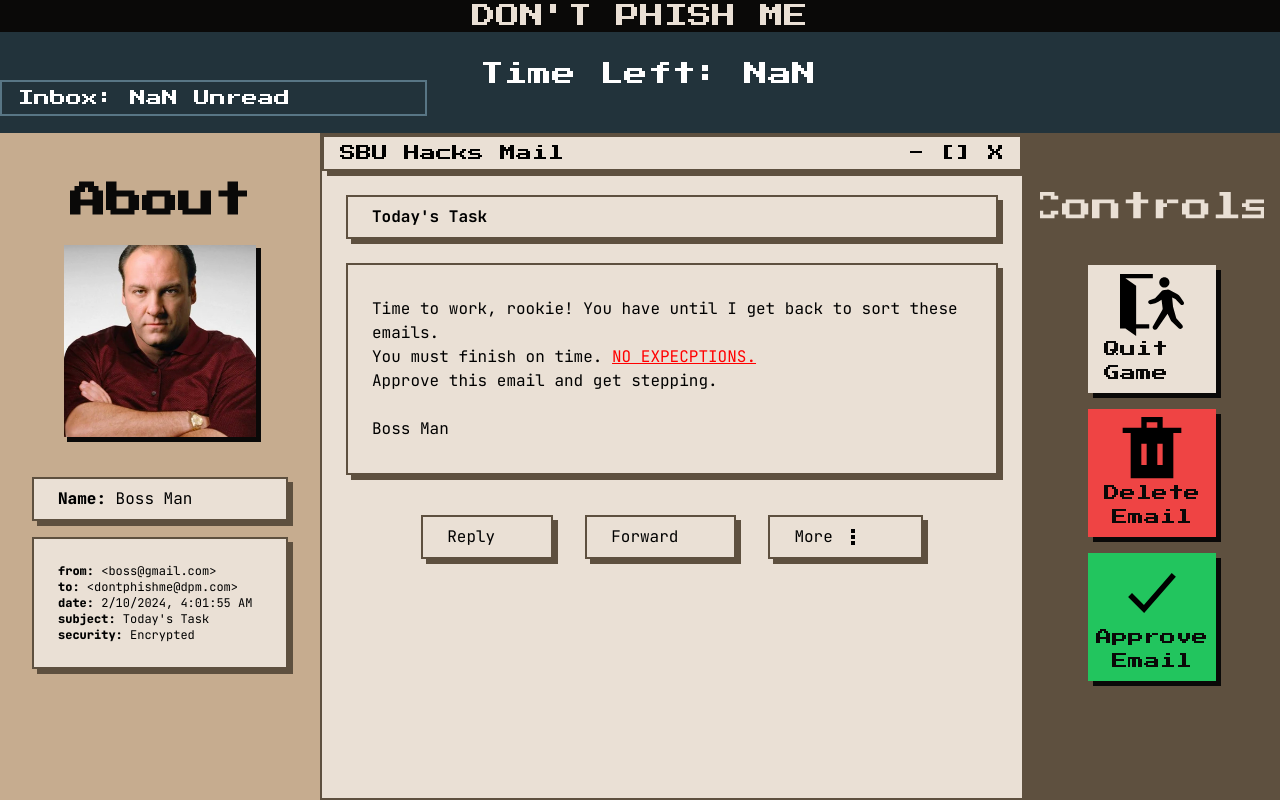
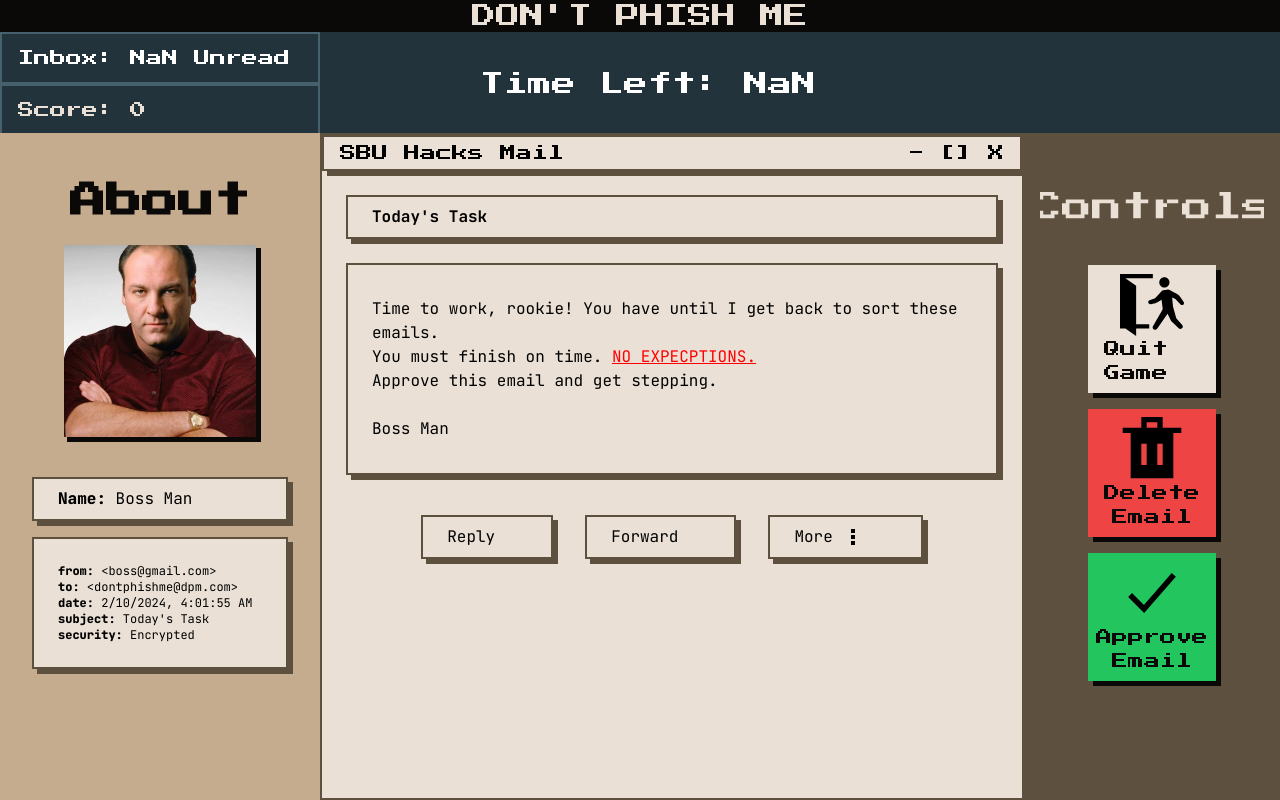
Before and after one commit to midoriengineer/Dont-Phish-Me-SBU-Hacks-2024, a React (Create React App) app in the folder client/: page /game in a window 1280 px wide. Built offline with nearby package versions, Linux system fonts and the light colour scheme.

Commit message:
Sound to Main Menu

```diff
--- a/client/src/pages/game_screen.jsx
+++ b/client/src/pages/game_screen.jsx
@@ -1,12 +1,9 @@
 import React, { useMemo, useState, useEffect } from 'react';
-import LoadingScreen from '../components/loading_screen';
 import Trash from '../assets/trash.svg';
 import Check from '../assets/check.svg';
 import Quit from '../assets/quit.svg';
 import Approve from '../assets/sounds/approve.wav';
 import Delete from '../assets/sounds/delete.wav';
-import GameOver from '../assets/sounds/game-over.wav';
-import GameWin from '../assets/sounds/game-win.wav';
 import Dots from '../assets/dots.svg';
 import { Link } from 'react-router-dom';
 import axios from 'axios';
@@ -15,9 +12,7 @@ import { Email } from '../components/Email';
 import { EmailFolder } from '../components/EmailFolder';
 import { Game } from '../components/Game';
 import Attachment from '../assets/attachment.png';
-import BossNeutral from '../assets/boss/boss_neutral.png';
-import BossAngry from '../assets/boss/boss_angry.png';
-import BossHappy from '../assets/boss/boss_happy.png';
+
 import { emails } from '../components/Data';
 
 let setup = false;
@@ -82,9 +77,6 @@ function GameScreen() {
     useEffect(() => {
 
     }, [data.length]);
-
-
-
 
     //---------------------------------------------------------
     //FUNCTIONS----------------------------------------------------
@@ -250,14 +242,12 @@ function GameScreen() {
                 </div>
 
                 <div className="flex w-full">
-                    <div className="w-1/3">
-                        <br></br>
-                        <br></br>
-                        <p className="text-white font-pixelated py-1 pl-4 border-2 border-headerColorLight">Inbox: {unreadCount} Unread</p>
-                        {/* <p className="text-background font-pixelated py-1 pl-4 border-2 border-headerColorLight">Sent Mail</p>
-                        <p className="text-background font-pixelated py-1 pl-4 border-2 border-headerColorLight">Starred</p> */}
+                    <div className="w-1/4">
+                        <p className="text-white font-pixelated py-3 pl-4 border-2 border-headerColorLight">Inbox: {unreadCount} Unread</p>
+                        <p className="text-background font-pixelated py-3 pl-4 border-2 border-headerColorLight">Score: 0</p>
+                        {/*<p className="text-background font-pixelated py-1 pl-4 border-2 border-headerColorLight">Starred</p> */}
                     </div>
-                    <div className="w-1/3 items-center justify-center flex">
+                    <div className="w-2/4 items-center justify-center flex">
                         <h1 className="font-pixelated text-2xl text-white pl-4">Time Left: {isDigit(timer) ? timer : game.time}</h1>
                     </div>
                     {/* <div className="w-1/3 relative">
--- a/client/src/pages/start_screen.jsx
+++ b/client/src/pages/start_screen.jsx
@@ -2,6 +2,8 @@ import React, { useState, useEffect } from 'react';
 import LoadingScreen from '../components/loading_screen';
 import { Link } from 'react-router-dom';
 import logo from '../assets/dps-logo.png';
+import Twinkle from '../assets/sounds/twinkle.mp3';
+
 
 const StartScreen = () => {
     const [isLoading, setIsLoading] = useState(true);
@@ -10,11 +12,15 @@ const StartScreen = () => {
     const [selectedRound, setSelectedRound] = useState('');
 
     function transitionPage() {
-        setTransition(true);
+        const sound = new Audio(Twinkle); // Create an audio object using the Twinkle sound
+        sound.play().catch(error => console.error("Error playing the sound:", error)); // Play the sound
+
+        setTransition(true); // Continue with the rest of the transition logic
         setTimeout(() => {
             setEndOfStart(true);
         }, 400);
     }
+
 
     const handleRoundChange = (e) => {
         const selectedValue = e.target.value;
--- a/client/tailwind.config.js
+++ b/client/tailwind.config.js
@@ -27,7 +27,7 @@ module.exports = {
         'secondary': '#5e503f',
         'secondaryLight': '#c6ac8f',
         'headerColor': '#22333b',
-        'headerColorLight': '#587685',
+        'headerColorLight': '#587685b0',
       },
     },
     fontFamily: {
```
Also changed, not shown: 1 other file (tests, documents, lock files or other folders).
